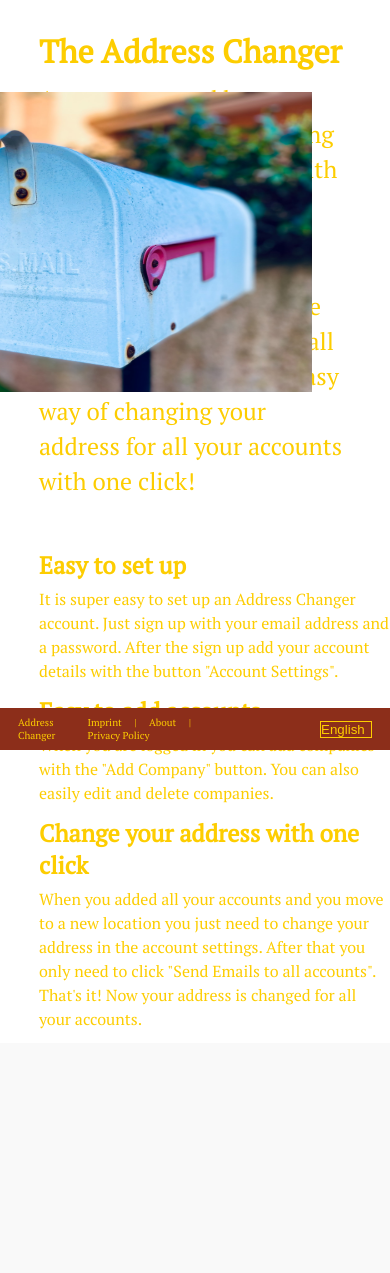
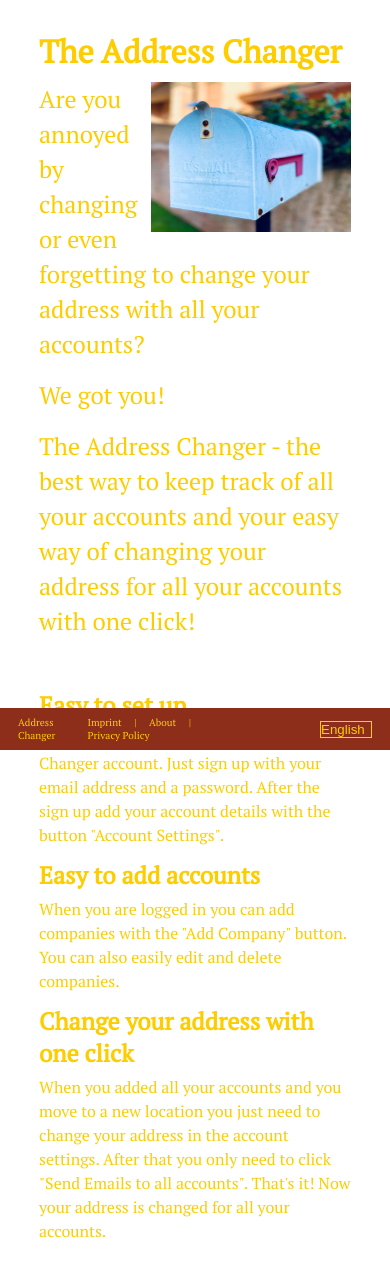
Before and after one commit to Melvin2306/id_19_responsive_design, a Flask app: page / in a window 390 px wide. Shown: the part 94-1367 px from the top of the page. Before the commit the page ends 1123 px from the top, so only its background shows below. Run offline with Flask 2, Linux system fonts and the light colour scheme.

Commit message:
Last changes

```diff
--- a/app/static/css/simple_pages/root.css
+++ b/app/static/css/simple_pages/root.css
@@ -1,5 +1,5 @@
 main {
-    max-width: 600px;
+    max-width: 1000px;
     margin: 30px 10%;
 }
 
@@ -17,7 +17,7 @@ p {
 }
 
 #mailbox_image {
-    position: absolute;
+    float: right;
     right: 20%;
     top: 22%;
     width: 400px;
@@ -33,6 +33,16 @@ p {
     font-size: 24px;
 }
 
-#text_lower {
-    position: absolute;
+@media (max-width:1024px) {
+    #mailbox_image {
+        width: 300px;
+        height: 200px;
+    }
 }
+
+@media (max-width:700px) {
+    #mailbox_image {
+        width: 200px;
+        height: 150px;
+    }
+}
--- a/app/templates/simple_pages/root.html
+++ b/app/templates/simple_pages/root.html
@@ -8,13 +8,15 @@
 
 {% block main %}
 
-<img id="mailbox_image" src="{{ url_for('static', filename='images/mailbox.jpg') }}" alt="picture mailbox">
+
 
 
 <h1>
     The Address Changer
 </h1>
 <div id="text_left">
+    <img id="mailbox_image" src="{{ url_for('static', filename='images/mailbox.jpg') }}" alt="picture mailbox">
+
     <p class="p_left">
         Are you annoyed by changing or even forgetting to change your address with all your accounts?
     </p>
@@ -29,9 +31,9 @@
 </div>
 
 <div id="text_lower">
-<h2>Easy to set up</h2>
+<h2 class="p_lower h2_lower">Easy to set up</h2>
 
-<p>
+<p class="p_lower">
     It is super easy to set up an Address Changer account.
     Just
     <a class ="link" id="signup" href="{{ url_for('users.get_signup') }}">
@@ -43,14 +45,14 @@
 
 <h2>Easy to add accounts</h2>
 
-<p>
+<p class="p_lower">
     When you are logged in you can add companies with the "Add Company" button.
     You can also easily edit and delete companies.
 </p>
 
-<h2>Change your address with one click</h2>
+<h2 class="p_lower h2_lower">Change your address with one click</h2>
 
-<p>
+<p class="p_lower">
     When you added all your accounts and you move to a new location you just need to change your address in the account settings.
     After that you only need to click "Send Emails to all accounts".
     That's it! Now your address is changed for all your accounts.
```
Also changed, not shown: app/users/routes.py (+8 -8 lines).
